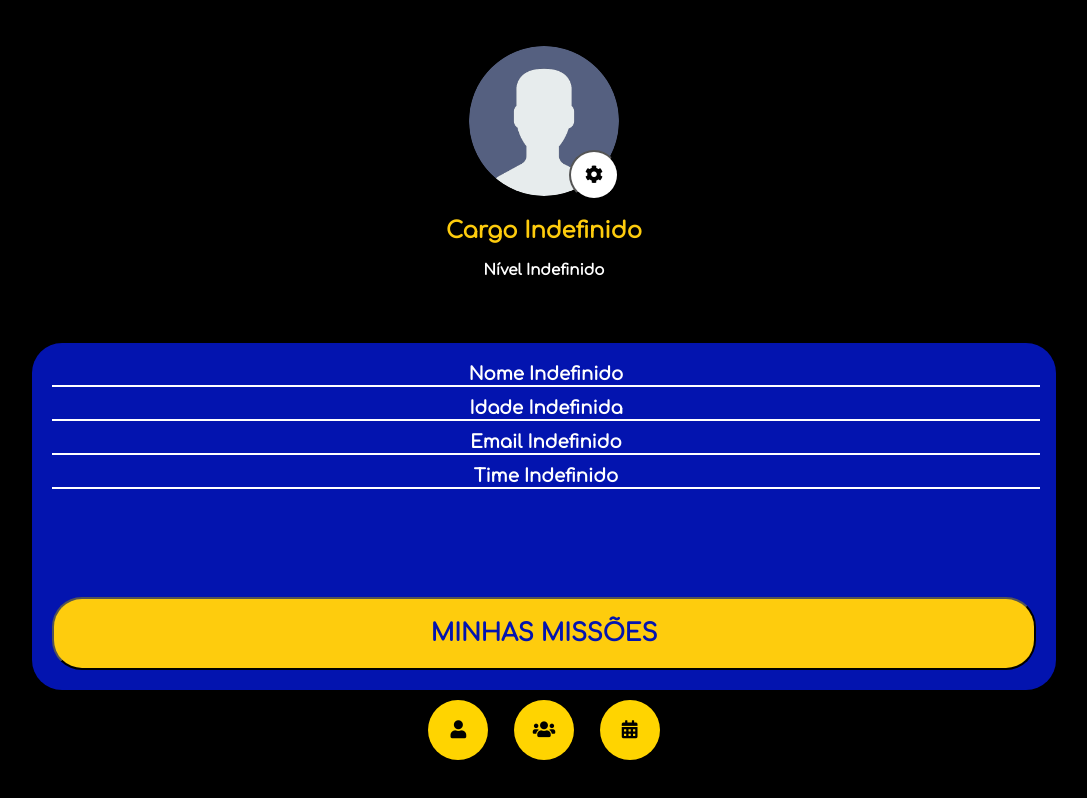
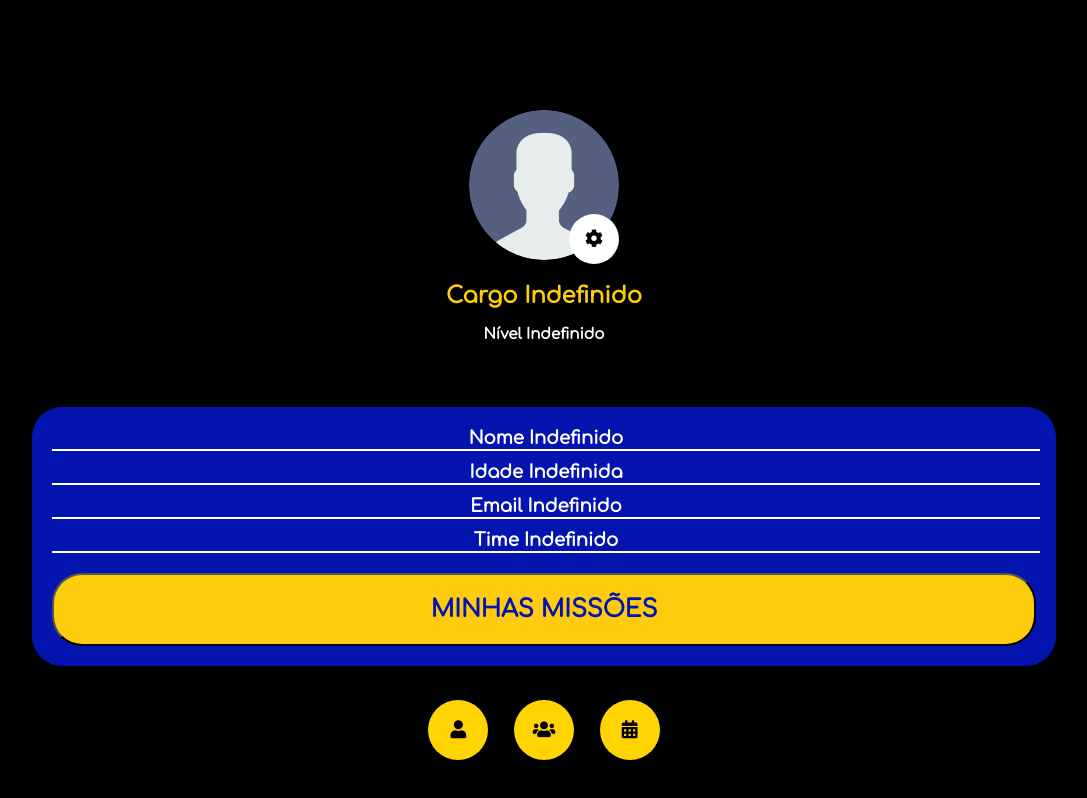
Before and after one commit to MatheusGomes58/system-jovens, a React (Create React App) app: page /home in a window 1280 px wide. Shown: the whole page, without its empty margins (96-1183 px from the left). Built offline with nearby package versions, Linux system fonts and the light colour scheme; no server answers; the database is empty; sample sign-in values are in the browser's storage.

Commit message:
Ajuste Visual

```diff
--- a/src/components/menu/menu.css
+++ b/src/components/menu/menu.css
@@ -7,8 +7,6 @@
     justify-content: center;
     align-items: center;
 }
-
-
 
 .btnCircle {
     border-radius: 100%;
--- a/src/css/homePage.css
+++ b/src/css/homePage.css
@@ -36,6 +36,7 @@
   border-radius: 30px;
   margin-right: 10%;
   margin-left: 10%;
+  margin-bottom: 120px;
 }
 
 .missionsCard input {
@@ -60,7 +61,7 @@
   height: auto;
   border-radius: 30px;
   font-weight: bold;
-  margin-top: 10%;
+  margin-top: 1%;
 }
 
 .functionLabel {
@@ -77,4 +78,9 @@
   height: 50px;
   background-color: white;
   border-radius: 50%;
+  border: none;
 }
+
+.profileImage{
+  margin-top: 160px;
+}
--- a/src/css/index.css
+++ b/src/css/index.css
@@ -16,10 +16,9 @@ body {
   justify-content: center;
   font-size: calc(10px + 2vmin);
   text-align: center;
-  overflow-x: hidden;
   color: white;
   font-size: 15px;
-  overflow: hidden;
+  background-color: black;
   overflow-y: auto;
-  background-color: black;
+  overflow-x: hidden;
 }
--- a/src/css/schedulePage.css
+++ b/src/css/schedulePage.css
@@ -21,6 +21,7 @@
 table {
     border-collapse: collapse;
     width: 100%;
+    margin-bottom: 120px;
 }
 
 th,
--- a/src/pages/homePage.jsx
+++ b/src/pages/homePage.jsx
@@ -82,7 +82,7 @@ function HomePage() {
     }, []);
 
 
-    function editUserAcess(){
+    function editUserAcess() {
         localStorage.removeItem('editUser');
         navigate('/profile');
     }
@@ -90,7 +90,7 @@ function HomePage() {
     return (
         <div className="homePage">
             <div className='containerHome'>
-                <div className="profileImage" style={{ position: 'relative', display: 'inline-block' }}>
+                <div className="profileImage"  style={{ position: 'relative', display: 'inline-block' }}>
                     <img src={user.img ? user.img : LogoJA} alt="Profile" className="profileImg" />
                     <button className='configButton' onClick={editUserAcess}>
                         <i className="fas fa-cog"></i>
```
Also changed, not shown: src/img/joao.jpg (deleted).
